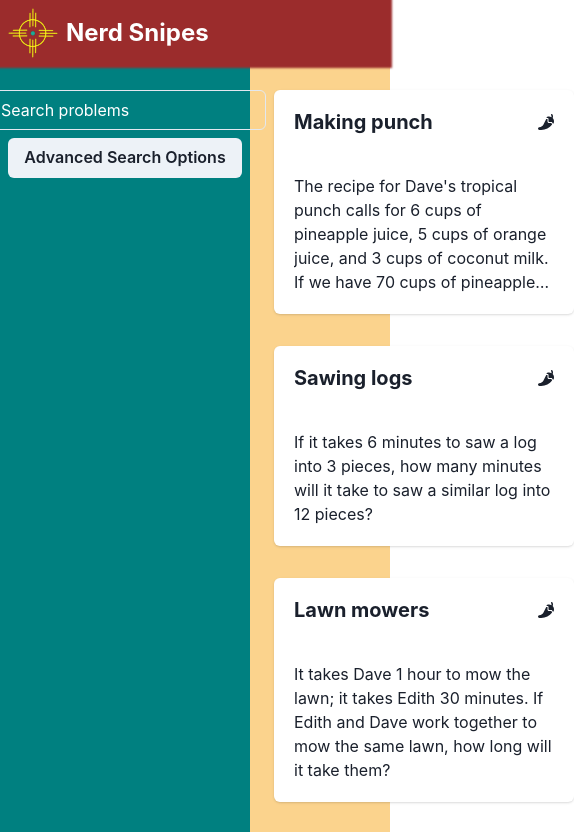
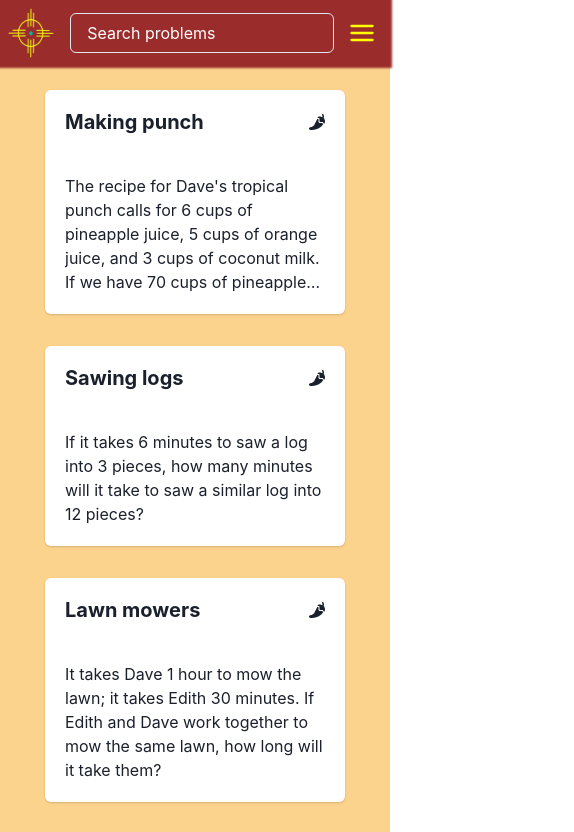
Before and after one commit to davebro1031/EnchantedMath, a React (Vite) app: page / in a window 390 px wide. Shown: the top 832 px of the page, 574 px wide, since content can reach past the window. Built offline with nearby package versions, Linux system fonts and the light colour scheme.

Commit message:
add sidebar breakpoints

```diff
--- a/package.json
+++ b/package.json
@@ -10,6 +10,7 @@
     "preview": "vite preview"
   },
   "dependencies": {
+    "@chakra-ui/icons": "^2.1.1",
     "@chakra-ui/react": "^2.8.1",
     "@emotion/react": "^11.11.1",
     "@emotion/styled": "^11.11.0",
--- a/src/App.jsx
+++ b/src/App.jsx
@@ -1,5 +1,5 @@
 import { useState } from 'react'
-import { Box } from '@chakra-ui/react'
+import { Box, useBreakpointValue } from '@chakra-ui/react'
 
 import Header from './components/Header'
 import ProblemsList from './components/ProblemsList'
@@ -12,13 +12,18 @@ export default function App() {
   const [query, setQuery] = useState("")
   const headerHeight = '66px'
   const sidebarWidth = '250px'
+  const showSidebar = useBreakpointValue({ base: false, md: true })
 
   return (
     <>
       <Header setQuery={setQuery} />
       <Box as="main" bg='orange.200' paddingTop={headerHeight} minHeight='100vh'>
-        <Sidebar setQuery={setQuery} width={sidebarWidth} />
-        <Box as="section" position='relative' left='250px' width={`calc(100% - ${sidebarWidth})`}>
+        {showSidebar ? <Sidebar setQuery={setQuery} width={sidebarWidth} /> : null}
+        <Box
+          as="section"
+          position='relative'
+          left={showSidebar ? sidebarWidth : 0}
+          width={showSidebar ? `calc(100% - ${sidebarWidth})` : '100%'}>
           <ProblemsList query={query} />
         </Box>
       </Box>
--- a/src/components/Header.jsx
+++ b/src/components/Header.jsx
@@ -1,10 +1,13 @@
 import React from 'react'
-import { Flex, Heading, Spacer, ButtonGroup, Button, Image, Box, HStack } from '@chakra-ui/react'
+import { Flex, Heading, Spacer, IconButton, Button, Image, HStack } from '@chakra-ui/react'
+import { HamburgerIcon } from '@chakra-ui/icons'
+import { useBreakpointValue } from '@chakra-ui/react'
 import NerdSnipe2 from '../assets/NerdSnipe2.png'
 import Search from './Search'
 
 function Header({ setQuery }) {
-
+    const showNav = useBreakpointValue({ base: true, md: false })
+    const showName = useBreakpointValue({ base: false, sm: true })
     return (
         <Flex
             as="header"
@@ -18,18 +21,18 @@ function Header({ setQuery }) {
             zIndex={1}>
             <HStack>
                 <Image src={NerdSnipe2} boxSize='50px' />
-                <Heading size='lg' color='white'>Nerd Snipes</Heading>
+                {showName ? <Heading size={['md','md','lg']} color='white'>Nerd Snipes</Heading> : null}
             </HStack>
             <Spacer />
-            {false ?
+            {showNav ?
                 <>
                     <Search setQuery={setQuery} />
-                    <ButtonGroup>
-                        <Button
-                            colorScheme='teal'>
-                            Random Problem
-                        </Button>
-                    </ButtonGroup>
+                    <IconButton
+                        color='yellow'
+                        bg='inherit'
+                        borderRadius='50%'
+                        _hover={{ backgroundColor: 'red.800' }}
+                        icon={<HamburgerIcon boxSize={7} />} />
                 </> : null
             }
         </Flex>
--- a/src/components/Search.jsx
+++ b/src/components/Search.jsx
@@ -1,12 +1,13 @@
 import React, { useState } from 'react'
-import { Input } from '@chakra-ui/react'
+import { Input, useBreakpointValue } from '@chakra-ui/react'
 
 function Search({ setQuery }) {
+    const borderColor = useBreakpointValue({base:'yellow.400', md:'teal.300'})
     return (
         <Input
             width='auto'
             size='md'
-            focusBorderColor='teal.300'
+            focusBorderColor={borderColor}
             color='white'
             placeholder='Search problems'
             _placeholder={{ color: 'white' }}
```
Also changed, not shown: 1 other file (tests, documents, lock files or other folders).
